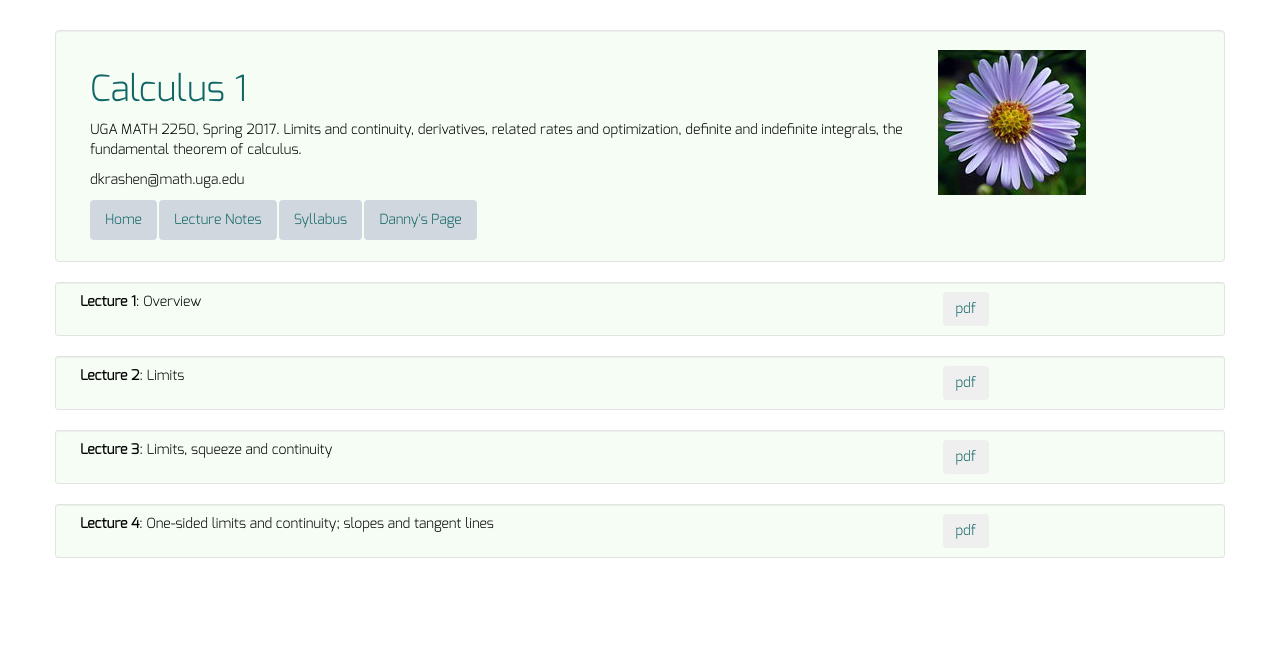
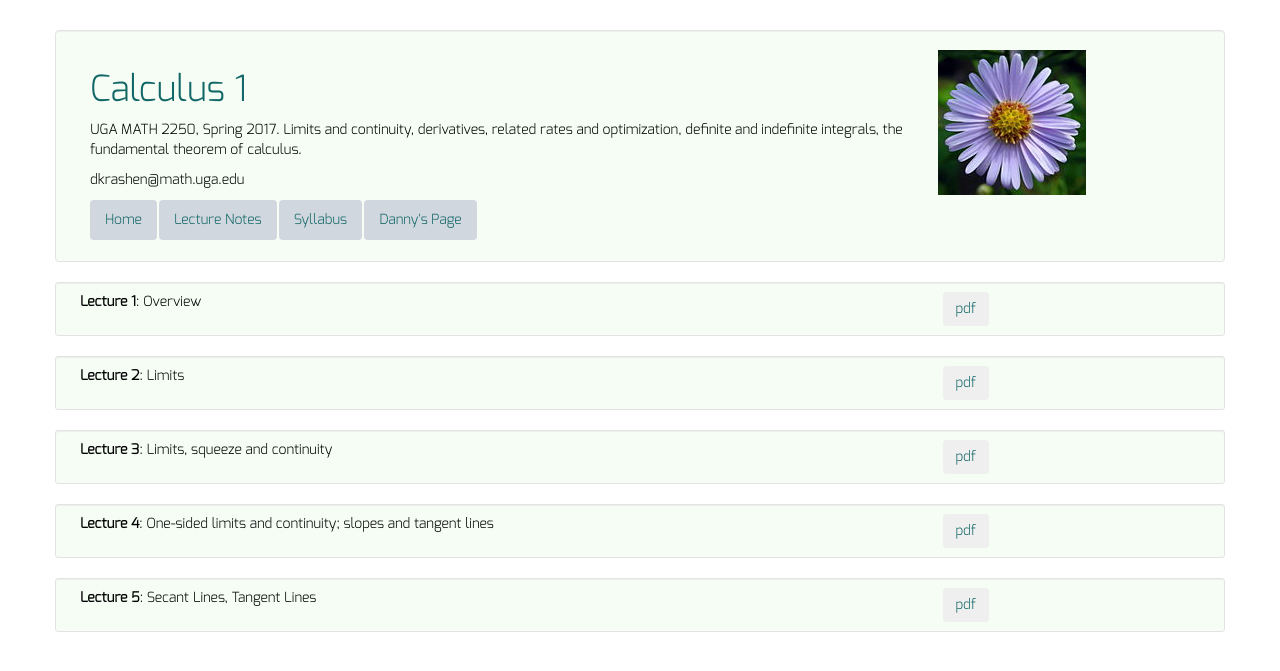
Before and after one commit to dkrashen/calc1, a Jekyll site: the page built from lectures/index.html, in a window 1280 px wide. Shown: the top 671 px of the page. Built offline with Jekyll 4.4.1, drawn with Linux system fonts in a browser that asks for light colours.

Commit message:
add lecture 5

```diff
--- a/_data/lectures.yml
+++ b/_data/lectures.yml
@@ -10,3 +10,6 @@
 - title: "Lecture 4"
   filename: "lecture4.pdf"
   description: "One-sided limits and continuity; slopes and tangent lines"
+- title: "Lecture 5"
+  filename: "lecture5.pdf"
+  description: "Secant Lines, Tangent Lines"
```
Also changed, not shown: 1 other file.
